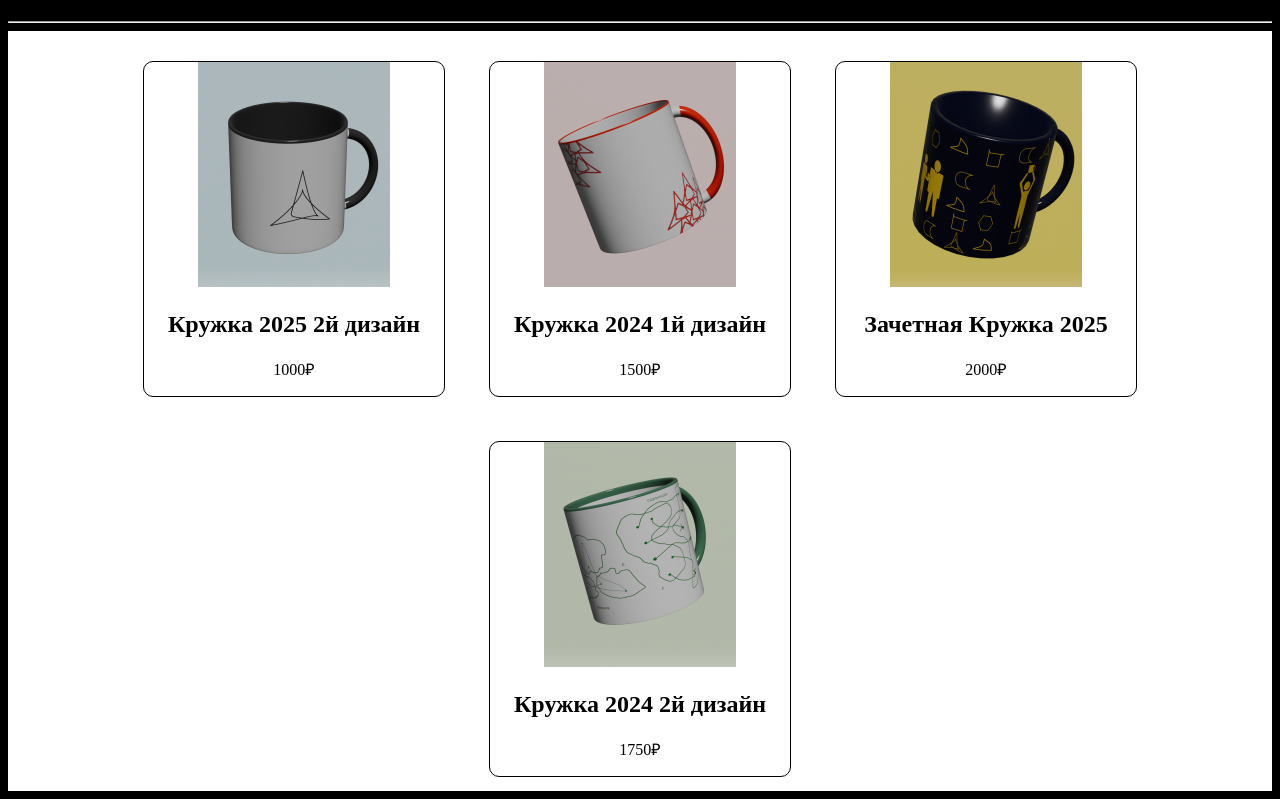
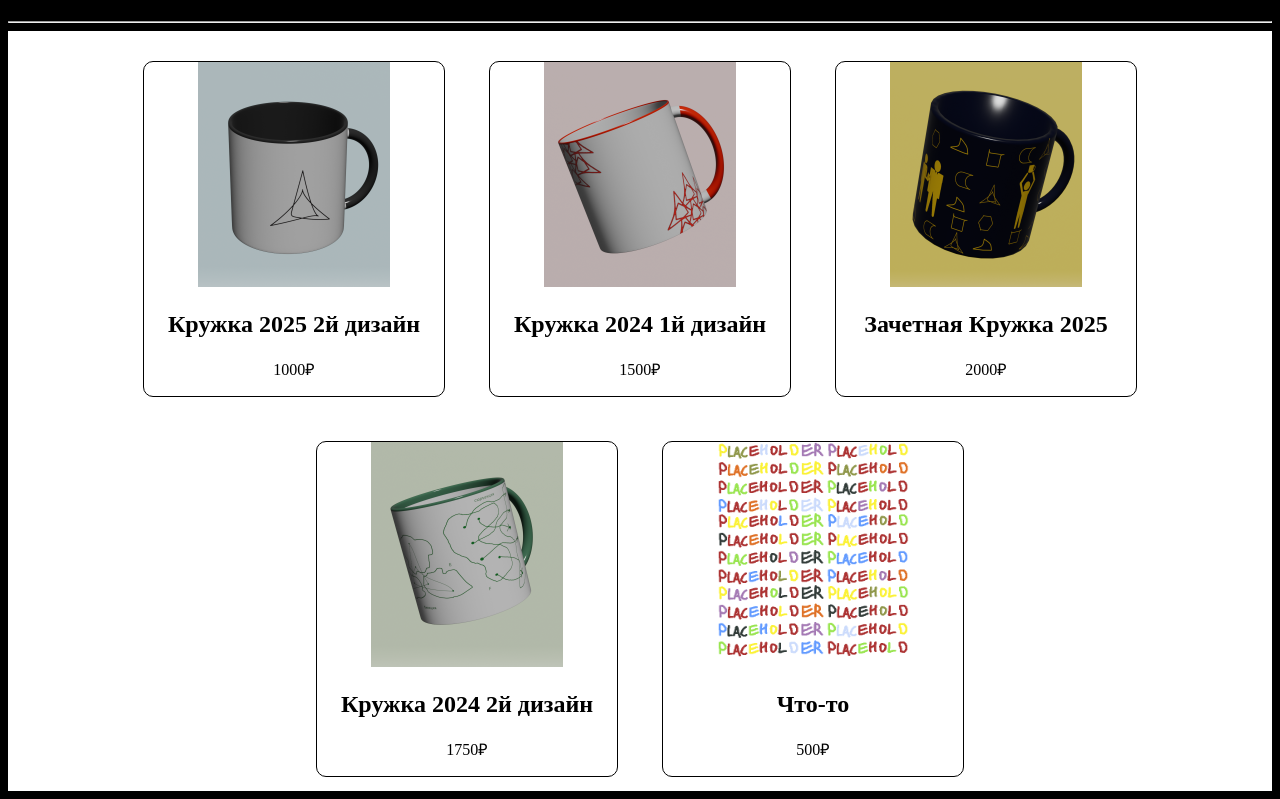
Before and after one commit to LiquidSubstance/YUMSH_store, a plain HTML site: page Front/HTML pages/Catalogue.html in a window 1280 px wide. Shown: the part 338-1137 px from the top of the page. Drawn offline with Linux system fonts and the light colour scheme; a web font is replaced by a local one.

Commit message:
Add new item to catalogue with placeholder image
Added a new catalogue item with placeholder image and price.

```diff
--- a/Front/HTML pages/Catalogue.html
+++ b/Front/HTML pages/Catalogue.html
@@ -55,10 +55,16 @@
             <h2> Кружка 2024 2й дизайн </h2>
             <p> 1750₽ </p>
         </div>
+        <div class="catalogue-item" data-name = "Что-то" data-price = "500" data-type = "Что-то" data-date = 2023>
+            <img src="/contents/Placeholder.png" width="192" height="225">
+            <h2> Что-то </h2>
+            <p> 500₽ </p>
+        </div>
     </div>
     <script src="/scripts/sort.js"></script>
 </main>
 </body>
 </html>
 </body>
+
 </html>
```
